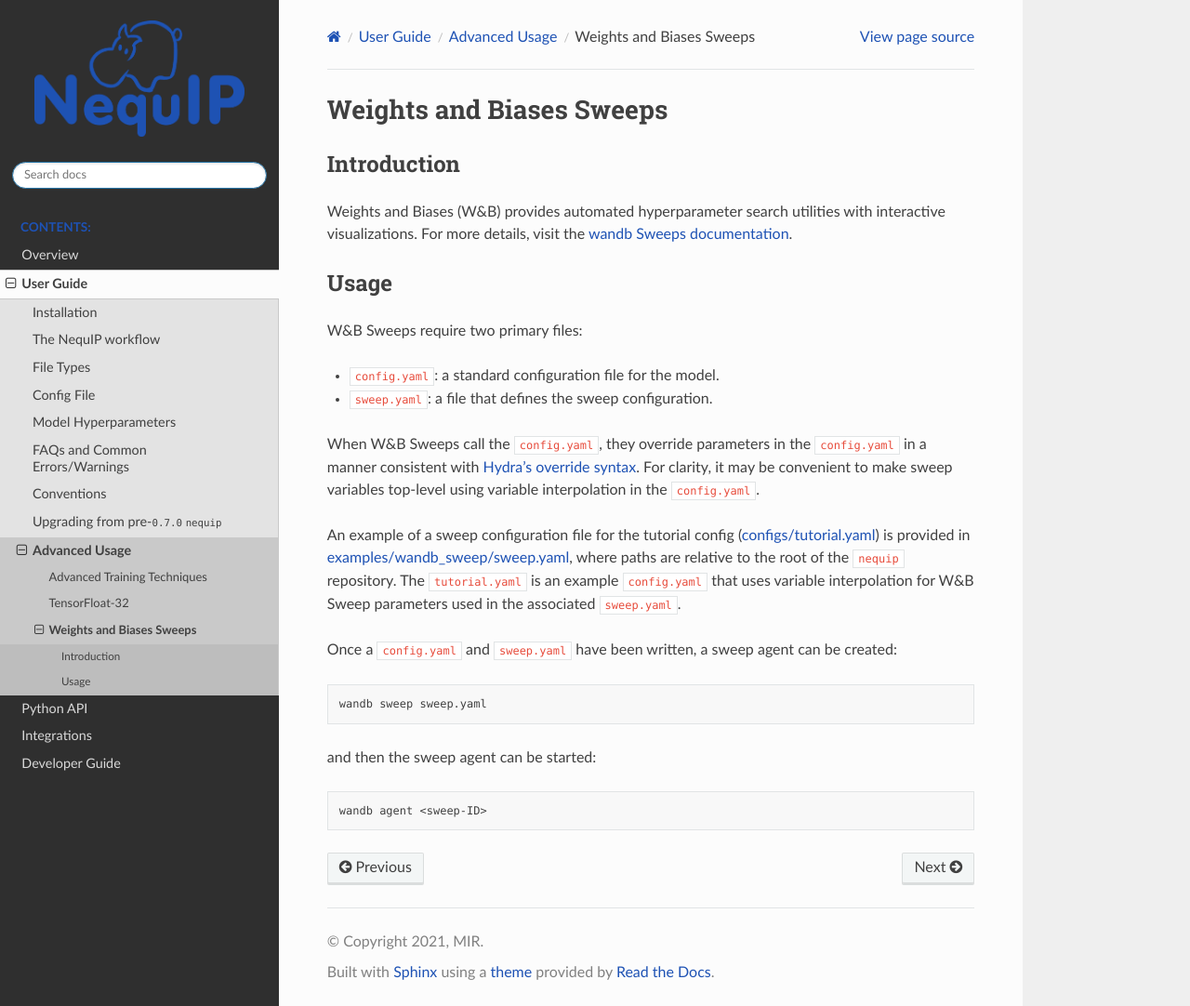
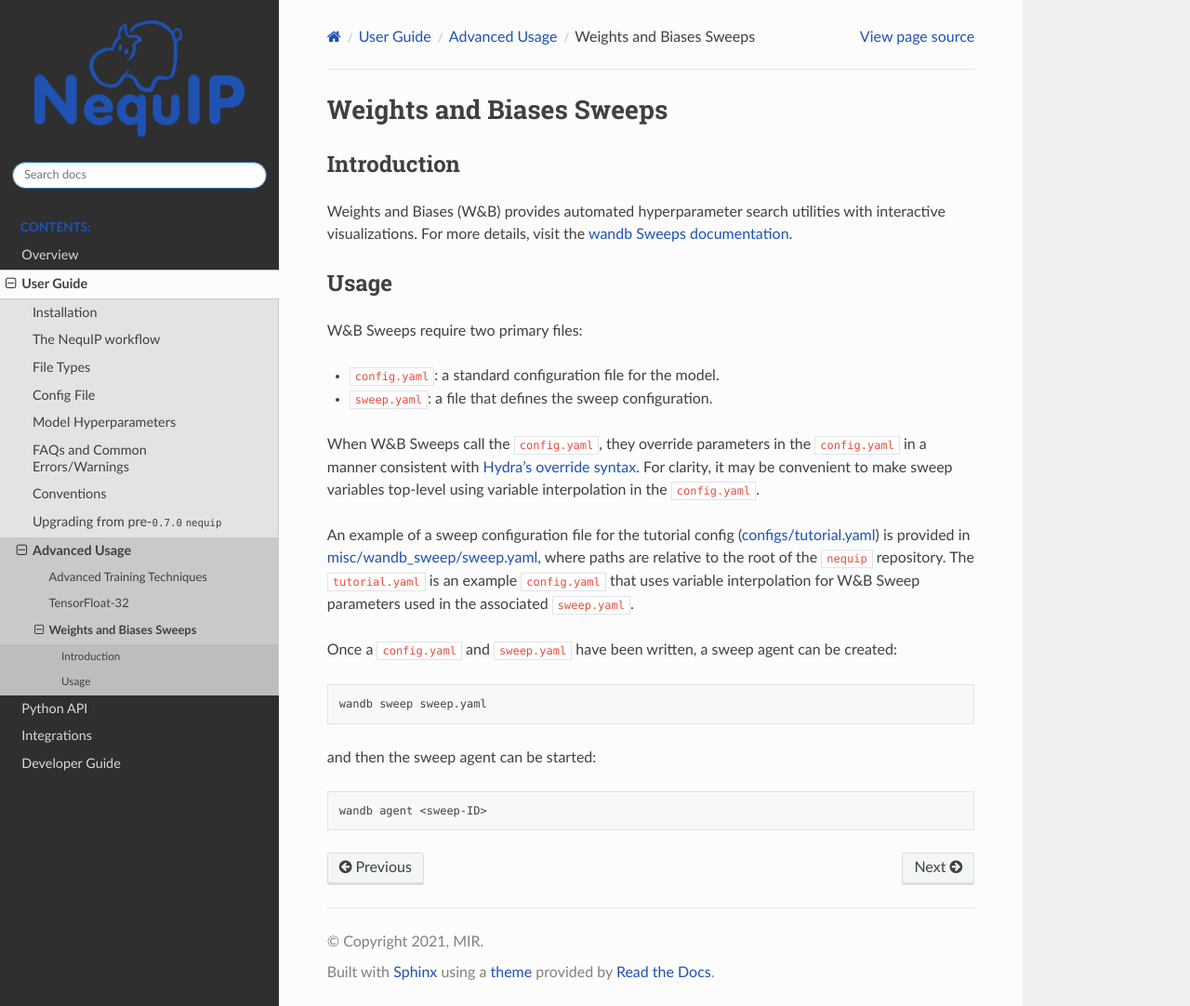
Before and after one commit to mir-group/nequip, a Sphinx documentation site: the page built from docs/guide/wandb_example.md, in a window 1280 px wide and 1082 px high. Shown: the whole window at 93% size. Built offline with Sphinx 7.4.7 and the Read the Docs theme 3.1.0, drawn with Linux system fonts in a browser that asks for light colours.

Commit message:
`examples` -> `misc` in `wandb sweep` docs

```diff
--- a/docs/guide/wandb_example.md
+++ b/docs/guide/wandb_example.md
@@ -10,7 +10,7 @@
 
 When W&B Sweeps call the `config.yaml`, they override parameters in the `config.yaml` in a manner consistent with [Hydra's override syntax](https://hydra.cc/docs/advanced/override_grammar/basic/). For clarity, it may be convenient to make sweep variables top-level using variable interpolation in the `config.yaml`.
 
-An example of a sweep configuration file for the tutorial config ([configs/tutorial.yaml](../../configs/tutorial.yaml)) is provided in [examples/wandb_sweep/sweep.yaml](../../examples/wandb_sweep/sweep.yaml), where paths are relative to the root of the `nequip` repository. The `tutorial.yaml` is an example `config.yaml` that uses variable interpolation for W&B Sweep parameters used in the associated `sweep.yaml`.
+An example of a sweep configuration file for the tutorial config ([configs/tutorial.yaml](../../configs/tutorial.yaml)) is provided in [misc/wandb_sweep/sweep.yaml](../../misc/wandb_sweep/sweep.yaml), where paths are relative to the root of the `nequip` repository. The `tutorial.yaml` is an example `config.yaml` that uses variable interpolation for W&B Sweep parameters used in the associated `sweep.yaml`.
 
 Once a `config.yaml` and `sweep.yaml` have been written, a sweep agent can be created:
 
```
